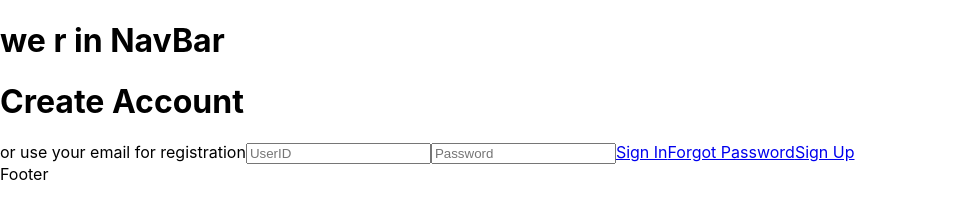
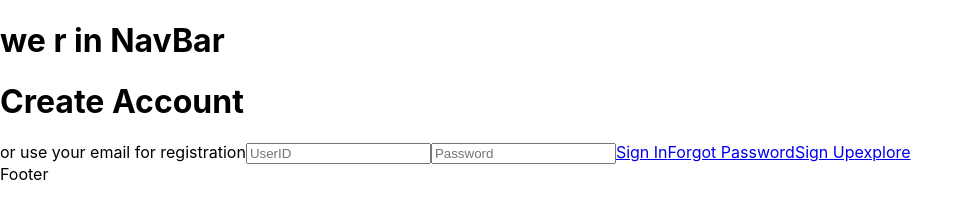
Before and after one commit to Soumik-Vardhan/BM-Hub, a React (Create React App) app: page / in a window 1280 px wide. Shown: the top 214 px of the page, without its empty margins (0-974 px from the left). Built offline with nearby package versions, Linux system fonts and the light colour scheme; no server answers.

Commit message:
added conditional rendering i signin page commit

```diff
--- a/src/App.js
+++ b/src/App.js
@@ -1,7 +1,7 @@
 import "./App.css";
 import SignUp from "./components/Signup";
 import SignIn from "./components/Signin";
-import { OurContextProvider } from "./letsContext";
+import { ManagerProvider } from "./managerContext";
 import { BrowserRouter, Routes, Route } from "react-router-dom";
 import ContactUs from "./components/ContactUs";
 import Navbar from "./components/Navbar";
@@ -14,7 +14,7 @@ import ForgotPsd from "./components/ForgotPsd";
 
 function App() {
   return (
-    <OurContextProvider>
+    <ManagerProvider>
       <BrowserRouter>
         <Navbar />
         <Routes>
@@ -33,7 +33,7 @@ function App() {
         </Routes>
         <Footer />
       </BrowserRouter>
-    </OurContextProvider>
+    </ManagerProvider>
 
     // // <OurContextProvider>
     // //   <UserStatus />
--- a/src/components/Signin.js
+++ b/src/components/Signin.js
@@ -1,14 +1,34 @@
 import React, { useEffect, useState } from "react";
 import Verify from "./veryify";
 import { useContext } from "react";
-import contextObject from "../letsContext";
+import ManagerContextObject from "../managerContext";
+// import { ManagerProvider } from "../managerContext";
+import { OurAnswer } from "../managerContext";
 import { Link } from "react-router-dom";
-
+import ManagerDashBoard from "./ManagerDashBoard";
+import EmpDashBoard from "./EmpDashBoard";
 function SignIn({ verify }) {
   const [usersData, setUsersData] = useState([]);
+  const [usersTaggedData, setUsersTaggedData] = useState([]);
+  const { isManager, setIsManager } = OurAnswer();
+  const [signInFlag, setSignInFlag] = useState(false);
+  const [retest, setReTest] = useState(true);
+  useEffect(() => {
+    // Fetching the data weter user is manager or employee user data from the server
+    fetch("http://localhost:3000/e_tag")
+      .then((response) => response.json())
+      .then((data) => {
+        setUsersTaggedData(data);
+        console.log(data);
+      })
+      .catch((error) => {
+        console.error("Error fetching user data:", error);
+      });
+  }, []);
+  // console.log("I am users taged data ", usersTaggedData);
 
   useEffect(() => {
-    // Fetch user data from the server
+    // Fetch user data which is password or username of the user from the server
     fetch("http://localhost:3000/elogin")
       .then((response) => response.json())
       .then((data) => {
@@ -25,7 +45,8 @@ function SignIn({ verify }) {
     userID: "",
     password: "",
   });
-  const userAuth = useContext(contextObject);
+  // const userAuth = useContext(contextObject);
+  let isUserAManager = useContext(ManagerContextObject); //here intial value which is false will be loaded from ManagerContext
   const handleChange = (evt) => {
     const { name, value } = evt.target;
     setFormData({
@@ -39,11 +60,24 @@ function SignIn({ verify }) {
 
     const answer_2 = Verify(formData.userID, formData.password, usersData);
     if (answer_2) {
+      setSignInFlag(true);
+
       console.log("user is valid");
       alert(`welcome ${formData.userID}`);
     } else {
       console.log("userisinvalid");
     }
+    let isUserAManager = false;
+
+    const user = usersTaggedData.find((user) => user.id === formData.userID);
+    // const isManager = user ? user.tag : "sorry ID not found";
+    if (user) {
+      if (user.tag == "manager") {
+        setIsManager(true);
+      }
+    }
+
+    console.log("is userisManager", isUserAManager);
 
     setFormData({
       userID: "",
@@ -52,6 +86,8 @@ function SignIn({ verify }) {
   };
 
   return (
+    <div>
+      {signInFlag ? null : (
         <div className="form-container sign-up-container">
           <form onSubmit={HandleSubmit}>
             <h1>Create Account</h1>
@@ -75,7 +111,18 @@ function SignIn({ verify }) {
             </Link>
             <Link to="/forgotPsd">Forgot Password</Link>
             <Link to="/SignUp">Sign Up</Link>
+            <Link to="/explore">explore</Link>
+            {signInFlag ? (
+              isManager ? (
+                <ManagerDashBoard />
+              ) : (
+                <EmpDashBoard />
+              )
+            ) : null}
+            {/* {signInFlag && retest && <ManagerDashBoard />} */}
           </form>
+        </div>
+      )}
     </div>
   );
 }
--- a/src/components/explore.js
+++ b/src/components/explore.js
@@ -1,6 +1,15 @@
 import React from "react";
+import ManagerContextObject from "../managerContext";
+import { OurAnswer } from "../managerContext";
 
 function Explore() {
+  let { isManager } = OurAnswer();
+  console.log("we r in explore and printn the state of user", { isManager });
+  if (isManager) {
+    console.log("yay");
+  } else {
+    console.log("naiiiii");
+  }
   return <h1>we r in explore</h1>;
 }
 
--- /dev/null
+++ b/src/managerContext.js
@@ -0,0 +1,15 @@
+import React from "react";
+import { createContext, useContext, useState } from "react";
+const ManagerContextObject = createContext();
+export let OurAnswer = () => useContext(ManagerContextObject);
+
+export const ManagerProvider = ({ children }) => {
+  let [isManager, setIsManager] = useState(false);
+  return (
+    <ManagerContextObject.Provider value={{ isManager, setIsManager }}>
+      {children}
+    </ManagerContextObject.Provider>
+  );
+};
+
+export default ManagerContextObject;
```
Lines whose indentation alone changed are shown as unchanged.
